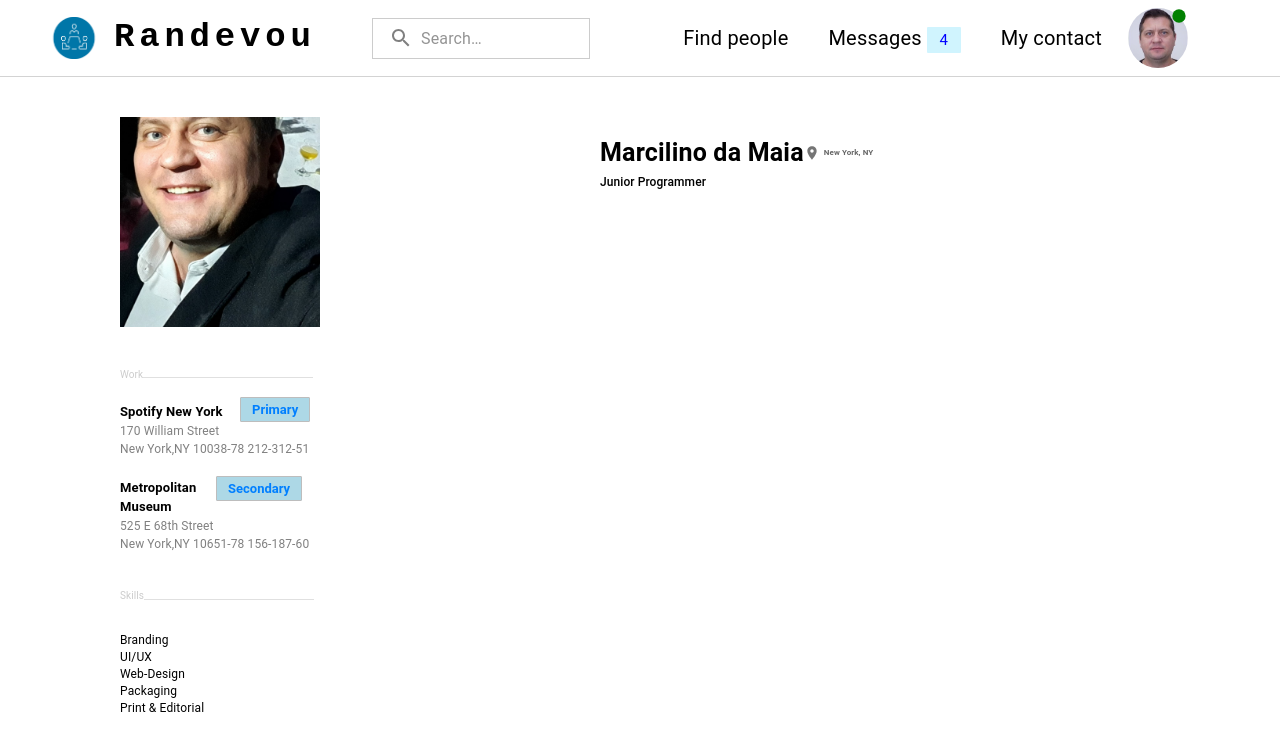
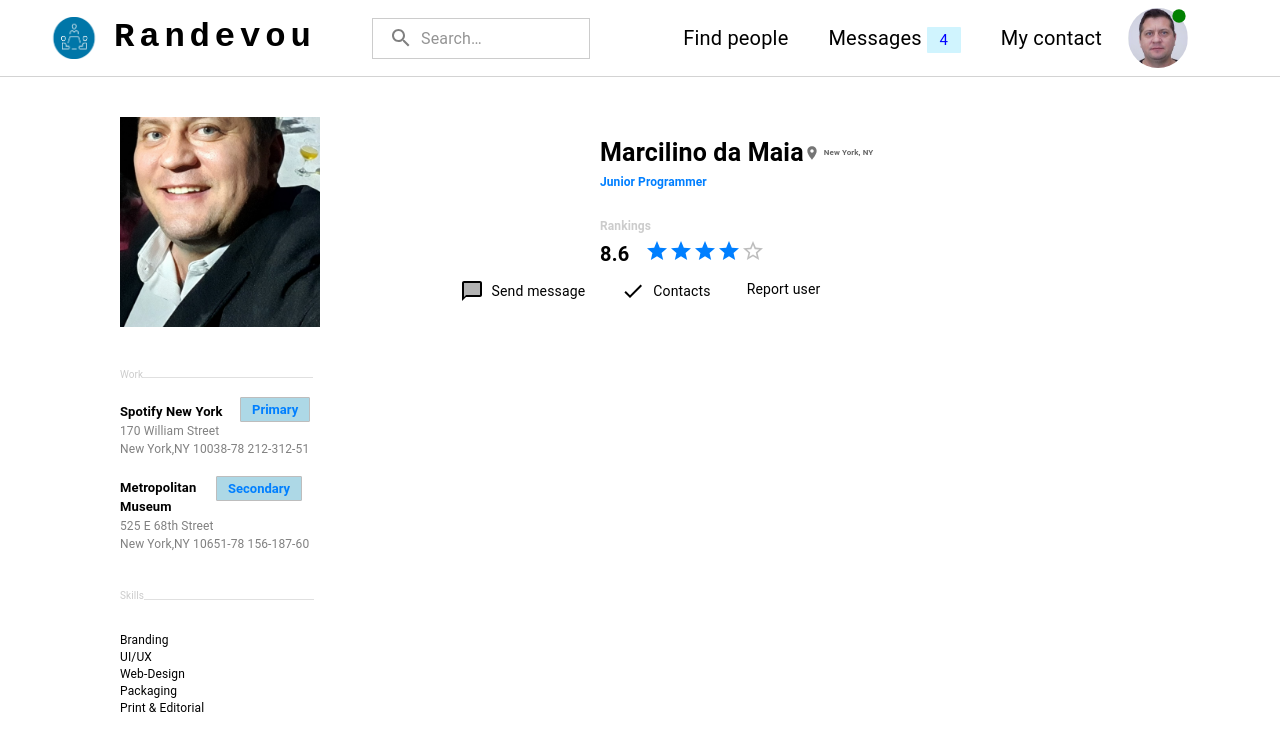
Before and after one commit to marclnomaia/RANDEVOU, a React (Create React App) app in the folder rand-app/: page / in a window 1280 px wide. Shown: the top 750 px of the page. Built offline with nearby package versions, Linux system fonts and the light colour scheme.

Commit message:
6th commit

```diff
--- a/rand-app/package.json
+++ b/rand-app/package.json
@@ -6,7 +6,8 @@
     "@emotion/react": "^11.11.1",
     "@emotion/styled": "^11.11.0",
     "@mui/icons-material": "^5.14.1",
-    "@mui/material": "^5.14.1",
+    "@mui/lab": "^5.0.0-alpha.137",
+    "@mui/material": "^5.14.2",
     "@mui/styled-engine-sc": "^5.12.0",
     "@testing-library/jest-dom": "^5.17.0",
     "@testing-library/react": "^13.4.0",
--- a/rand-app/src/App.tsx
+++ b/rand-app/src/App.tsx
@@ -3,6 +3,9 @@
 import './App.css';
 import RandBar from './components/RandBar';
 import RandProfile from './components/RandProfile';
+import { RandRating } from './components/RandRating';
+import RandTaskBar from './components/RandTaskBar';
+//import RandTimeline from './components/RandTimeline';
 
 
 
@@ -11,6 +14,9 @@ function App() {
     <div className="App">
       <RandBar/>
       <RandProfile/>
+      <RandRating/>
+      <RandTaskBar/>
+
     </div>
   );
 }
--- a/rand-app/src/components/RandProfile.tsx
+++ b/rand-app/src/components/RandProfile.tsx
@@ -1,13 +1,11 @@
+import React from 'react';
 import imageSrc from './images/main_picture.jpg';
-import { Box, Typography, Divider,Chip,Avatar, ListItem, List, ListItemIcon } from '@mui/material';
+import { Box, Typography, Divider, Chip, Avatar, ListItem, List, ListItemIcon } from '@mui/material';
 import LocationOnIcon from '@mui/icons-material/LocationOn';
 
-
-export default function RandProfile()  {
+class RandProfile extends React.Component {
+  render() {
     return (
-
-
-
       <Box sx={{ ml: 15, mt: 15, width: 170, alignItems: 'left' }}>
         <Box sx={{ width: 200, height: 210, marginTop: -10 }}>
           <Avatar
@@ -73,18 +71,17 @@ export default function RandProfile()  {
                 New York, NY
               </Typography>
             </Box>
-            <Typography variant="subtitle2" sx={{ fontSize: 12 }}>Junior Programmer</Typography>
+            <Typography variant="subtitle2" sx={{ fontSize: 12, color:'#007FFF', fontWeight: 'bold' }}>Junior Programmer</Typography>
+            {/*Display Rankng*/}
+            <Typography variant="subtitle1" sx={{ fontSize: 12, color:'#ccc', fontWeight: 'bold',mt:3 }}>Rankings</Typography>
           </Box>
         </ListItem>
+
       </List>
     </Box>
+    </Box>
 
-{/*Rating*/}
-
-
-
-
-
-    </Box>
     )
     }
+  }
+ export default RandProfile;
--- /dev/null
+++ b/rand-app/src/components/RandRating.tsx
@@ -0,0 +1,24 @@
+import React, { useState } from 'react'
+import { Stack, Rating, Typography } from '@mui/material'
+
+export const RandRating = () => {
+  const [value, setValue] = useState<number | null>(8.6 / 2) // initial value set to 8.6 / 2 = 4.3
+
+  const handleChange = (_event: React.ChangeEvent<{}>, newValue: number | null) => {
+    setValue(newValue)
+  }
+  return (
+    <div style={{
+      display: 'flex',
+      flexDirection: 'row',
+      paddingTop: '10px',
+      marginLeft:'100',
+
+    }}>
+      <Stack spacing={2} direction="row" sx={{ml:75, mt:-2}}>
+        <Typography variant="body1" sx={{ fontWeight: 'bold', fontSize: 20 }}>8.6</Typography>
+        <Rating name="simple-controlled" value={value} onChange={handleChange} precision={2} sx={{ color: '#007FFF' }} />
+      </Stack>
+    </div>
+  )
+}
--- /dev/null
+++ b/rand-app/src/components/RandTaskBar.tsx
@@ -0,0 +1,145 @@
+import React, { useState } from 'react';
+import Box from '@mui/material/Box';
+import Stack from '@mui/material/Stack';
+import CheckTwoToneIcon from '@mui/icons-material/CheckTwoTone';
+import Typography from '@mui/material/Typography';
+import Divider from '@mui/material/Divider';
+import List from '@mui/material/List';
+import ListItem from '@mui/material/ListItem';
+import ListItemText from '@mui/material/ListItemText';
+import Tabs from '@mui/material/Tabs';
+import Tab from '@mui/material/Tab';
+import InfoIcon from '@mui/icons-material/Info';
+import TimelineIcon from '@mui/icons-material/Timeline';
+import ChatBubbleTwoToneIcon from '@mui/icons-material/ChatBubbleTwoTone';
+import RandTimeline from './RandTimeline';
+
+export default function RandTaskBar() {
+  const [messageBoxVisible, setMessageBoxVisible] = useState(false);
+  const [contactInfoVisible, setContactInfoVisible] = useState(false);
+  const [tabValue, setTabValue] = useState('timeline');
+
+  const handleChange = (event: React.ChangeEvent<{}>, newValue: string) => {
+    setTabValue(newValue);
+  };
+
+
+
+
+
+  return (
+    <Box>
+      <Stack direction="row" spacing={2} justifyContent="center">
+
+        <Box sx={{ display: 'flex', alignItems: 'center', padding: '10px'}}>
+          <ChatBubbleTwoToneIcon sx={{ marginRight: 1 }}/>
+          <Typography variant="body2" component="div" onClick={() => setMessageBoxVisible(!messageBoxVisible)}>
+            Send message
+          </Typography>
+        </Box>
+
+        <Box sx={{ display: 'flex', alignItems: 'center', padding: '10px', borderRadius: '10px', backgroundColor: contactInfoVisible ? 'lightblue' : 'transparent' }}>
+          <CheckTwoToneIcon sx={{ marginRight: 1 }}/>
+          <Typography variant="body2" component="div" onClick={() => setContactInfoVisible(!contactInfoVisible)}>
+            Contacts
+          </Typography>
+        </Box>
+
+        <Typography variant="body2" component="div" sx={{ padding: '10px'}}>
+          Report user
+        </Typography>
+
+      </Stack>
+
+      {messageBoxVisible &&
+        <Box sx={{ marginTop: 3, borderRadius: '10px', padding: 2, width: '500px', margin: '20px auto' }}>
+          {/* Here you can add your message Box UI */}
+          <Typography>This is where your message Box would go...</Typography>
+        </Box>}
+
+      {contactInfoVisible &&
+        <Box sx={{ marginTop: 3, borderRadius: '10px', padding: 2, width: '500px', margin: '20px auto' }}>
+        <Tabs value={tabValue} onChange={handleChange}>
+        <Tabs value={tabValue} onChange={handleChange}>
+  <Tab label={<Stack direction="row" spacing={1} alignItems="center"><TimelineIcon/><Typography>Timeline</Typography></Stack>} value="timeline" />
+  <Tab label={<Stack direction="row" spacing={1} alignItems="center"><InfoIcon/><Typography>About</Typography></Stack>} value="about" />
+</Tabs>
+        </Tabs>
+
+        {tabValue === 'timeline' && <RandTimeline />}
+
+        {tabValue === 'about' &&
+          <Box sx={{ marginTop: 3, fontSize:10}}>
+             <List>
+  <ListItem>
+    <ListItemText
+      primary={
+        <Box display="flex" gap={6}>
+        <Typography variant="body2" component="span">Phone:</Typography>
+          <Typography variant="body2" component="span" color="primary">+4167318796</Typography>
+        </Box>
+      }
+    />
+  </ListItem>
+  <ListItem>
+    <ListItemText
+      primary={
+        <Box display="flex" gap={5}>
+        <Typography variant="body2" component="span">Address:</Typography>
+        <Typography variant="body2" component="span" color="primary">525 e 68th Street, New York, NY 10651-78 156-187-60</Typography>
+        </Box>
+      }
+    />
+  </ListItem>
+  <ListItem>
+    <ListItemText
+      primary={
+        <Box display="flex" gap={6}>
+          <Typography variant="body2" component="span">E-mail:</Typography>
+          <Typography variant="body2" component="span" color="primary">marcilino.damaia@gmail.com</Typography>
+        </Box>
+      }
+    />
+  </ListItem>
+  <ListItem>
+    <ListItemText
+      primary={
+        <Box display="flex" gap={8}>
+          <Typography variant="body2" component="span">Site:</Typography>
+          <Typography variant="body2" component="span" color="primary">marcmaia.com</Typography>
+        </Box>
+      }
+    />
+  </ListItem>
+</List>
+              <Typography variant="body2" component="div" sx={{ marginBottom: 2, color: 'grey', textAlign: 'left' }}>Basic Information</Typography>
+              <Divider />
+              ;
+
+              <List>
+  <ListItem>
+    <ListItemText
+      primary={
+        <Box display="flex" gap={4}>
+          <Typography variant="body2">Birthday</Typography>
+          <Typography variant="body2">January 1, 2000</Typography>
+        </Box>
+      }
+    />
+  </ListItem>
+  <ListItem>
+    <ListItemText
+      primary={
+        <Box display="flex" gap={4}>
+          <Typography variant="body2">Gender</Typography>
+          <Typography variant="body2">Male</Typography>
+        </Box>
+      }
+    />
+  </ListItem>
+</List>
+            </Box>}
+        </Box>}
+    </Box>
+  );
+}
--- /dev/null
+++ b/rand-app/src/components/RandTimeline.tsx
@@ -0,0 +1,57 @@
+import * as React from 'react';
+import Timeline from '@mui/lab/Timeline';
+import TimelineItem from '@mui/lab/TimelineItem';
+import TimelineSeparator from '@mui/lab/TimelineSeparator';
+import TimelineConnector from '@mui/lab/TimelineConnector';
+import TimelineContent from '@mui/lab/TimelineContent';
+import TimelineDot from '@mui/lab/TimelineDot';
+import TimelineOppositeContent from '@mui/lab/TimelineOppositeContent';
+//import { BrowserRouter as Router, Switch, Route, Link } from 'react-router-dom';
+
+
+export default function RandTimeline() {
+  return (
+    <Timeline position="alternate">
+      <TimelineItem>
+        <TimelineOppositeContent color="text.secondary">
+          09:30 am
+        </TimelineOppositeContent>
+        <TimelineSeparator>
+          <TimelineDot />
+          <TimelineConnector />
+        </TimelineSeparator>
+        <TimelineContent>Eat</TimelineContent>
+      </TimelineItem>
+      <TimelineItem>
+        <TimelineOppositeContent color="text.secondary">
+          10:00 am
+        </TimelineOppositeContent>
+        <TimelineSeparator>
+          <TimelineDot />
+          <TimelineConnector />
+        </TimelineSeparator>
+        <TimelineContent>Code</TimelineContent>
+      </TimelineItem>
+      <TimelineItem>
+        <TimelineOppositeContent color="text.secondary">
+          12:00 am
+        </TimelineOppositeContent>
+        <TimelineSeparator>
+          <TimelineDot />
+          <TimelineConnector />
+        </TimelineSeparator>
+        <TimelineContent>Sleep</TimelineContent>
+      </TimelineItem>
+      <TimelineItem>
+        <TimelineOppositeContent color="text.secondary">
+          9:00 am
+        </TimelineOppositeContent>
+        <TimelineSeparator>
+          <TimelineDot />
+          <TimelineConnector />
+        </TimelineSeparator>
+        <TimelineContent>Repeat</TimelineContent>
+      </TimelineItem>
+    </Timeline>
+  );
+}
```
Also changed, not shown: 1 other file (tests, documents, lock files or other folders). Lines whose indentation alone changed are shown as unchanged.
